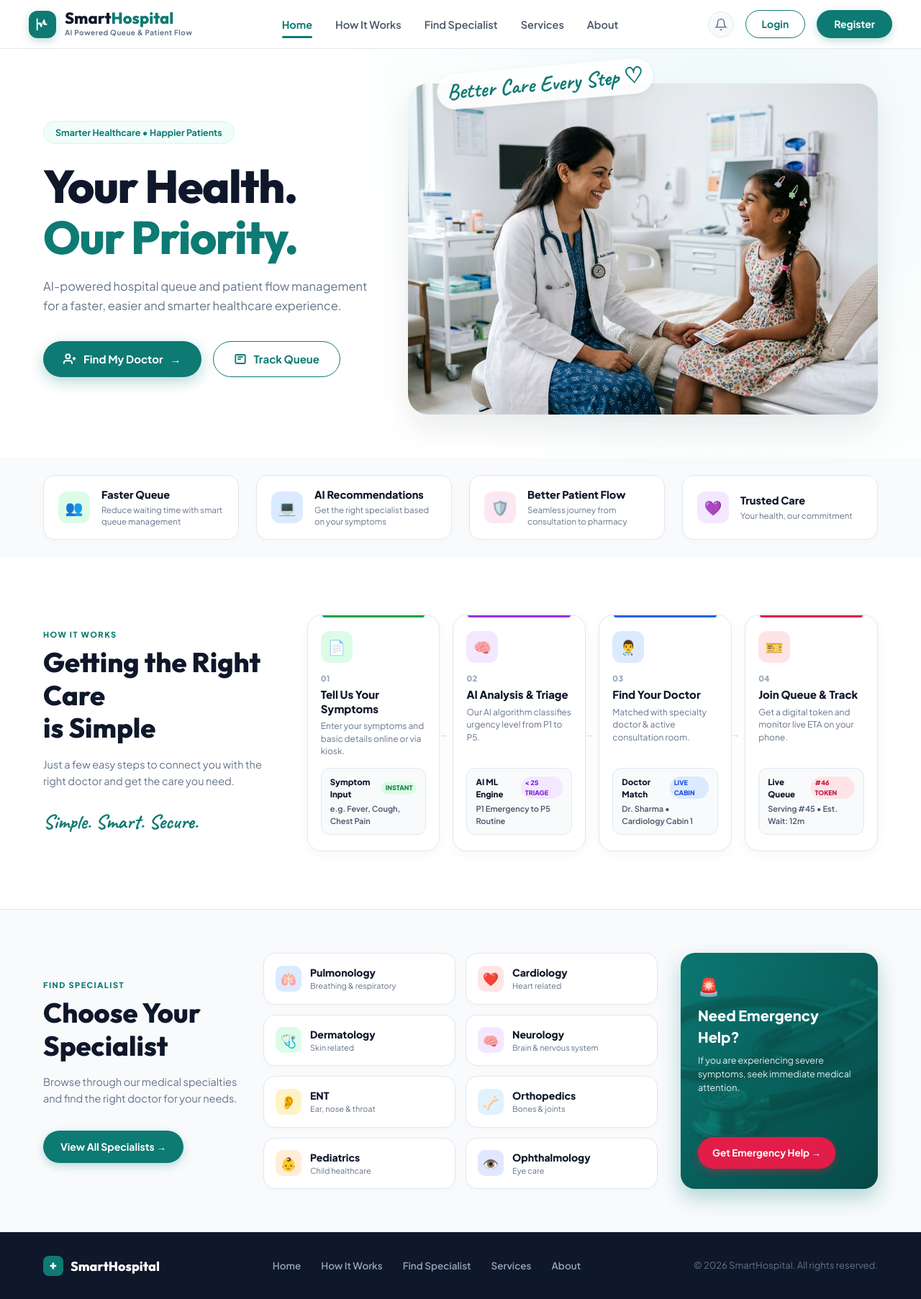
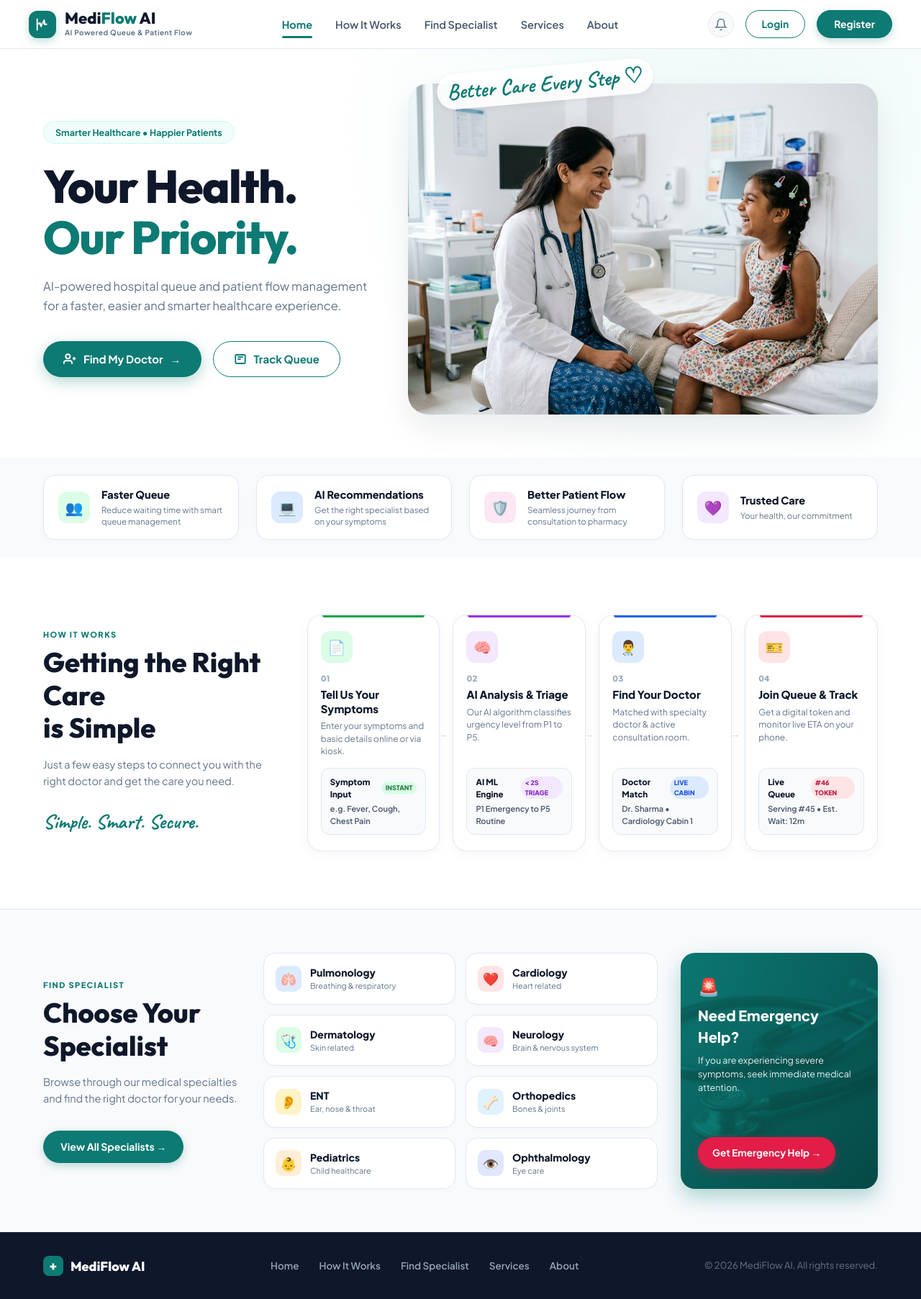
Before and after one commit to muralimdev07/Mediflow-Ai, a React (Vite) app in the folder frontend/: page / in a window 1280 px wide. Shown: the whole page at 72% size. Built offline with nearby package versions, Linux system fonts and the light colour scheme; no server answers.

Commit message:
style: change brand logo title from SmartHospital to MediFlow AI in navbar and footer

```diff
--- a/frontend/src/components/LandingPage.jsx
+++ b/frontend/src/components/LandingPage.jsx
@@ -32,7 +32,7 @@ const LandingPage = ({ onGetStarted }) => {
           </div>
           <div>
             <div className="mf-ref-brand-title">
-              Smart<span>Hospital</span>
+              Medi<span>Flow</span> AI
             </div>
             <div className="mf-ref-brand-sub">AI Powered Queue & Patient Flow</div>
           </div>
@@ -370,10 +370,10 @@ const LandingPage = ({ onGetStarted }) => {
       <footer className="mf-ref-footer">
         <div className="mf-ref-footer-inner">
           <div className="mf-ref-footer-brand">
-            <div style={{ width: '28px', height: '28px', background: '#0D7A73', borderRadius: '8px', display: 'flex', flexItems: 'center', justifyContent: 'center' }}>
+            <div style={{ width: '28px', height: '28px', background: '#0D7A73', borderRadius: '8px', display: 'flex', alignItems: 'center', justifyContent: 'center' }}>
               +
             </div>
-            <span>SmartHospital</span>
+            <span>MediFlow AI</span>
           </div>
 
           <div className="mf-ref-footer-links">
@@ -385,7 +385,7 @@ const LandingPage = ({ onGetStarted }) => {
           </div>
 
           <div style={{ fontSize: '13px', color: '#64748B' }}>
-            © 2026 SmartHospital. All rights reserved.
+            © 2026 MediFlow AI. All rights reserved.
           </div>
         </div>
       </footer>
```
